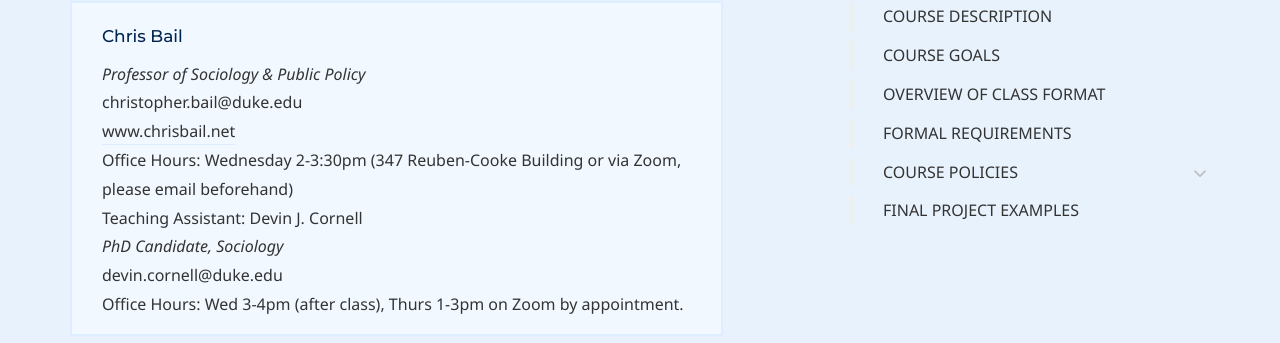
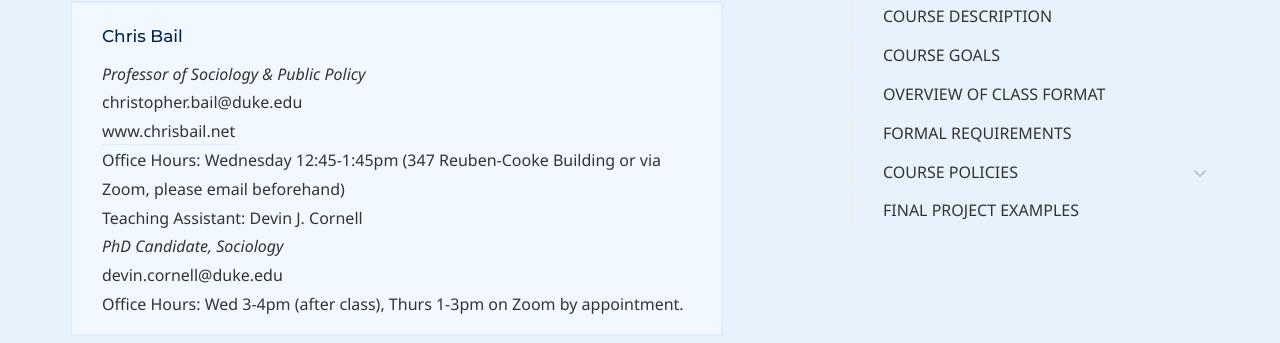
Before and after one commit to dssoc/dssoc.github.io, a Jekyll site: the page built from course.md, in a window 1280 px wide and 900 px high, scrolled down 593 px. Shown: the part 111-454 px from the top of the window. Built offline with Jekyll 4.4.1, drawn with Linux system fonts in a browser that asks for light colours; some web fonts are replaced.

Commit message:
updated Chris' office hours

```diff
--- a/course.md
+++ b/course.md
@@ -21,7 +21,7 @@
 <i>Professor of Sociology & Public Policy</i> <br/>
 christopher.bail@duke.edu <br/>
 <a href = "http://www.chrisbail.net">www.chrisbail.net</a><br/>
-Office Hours: Wednesday 2-3:30pm (347 Reuben-Cooke Building or via Zoom, please email beforehand)
+Office Hours: Wednesday 12:45-1:45pm (347 Reuben-Cooke Building or via Zoom, please email beforehand)
 <br/>
 
 Teaching Assistant: Devin J. Cornell<br/>
```
